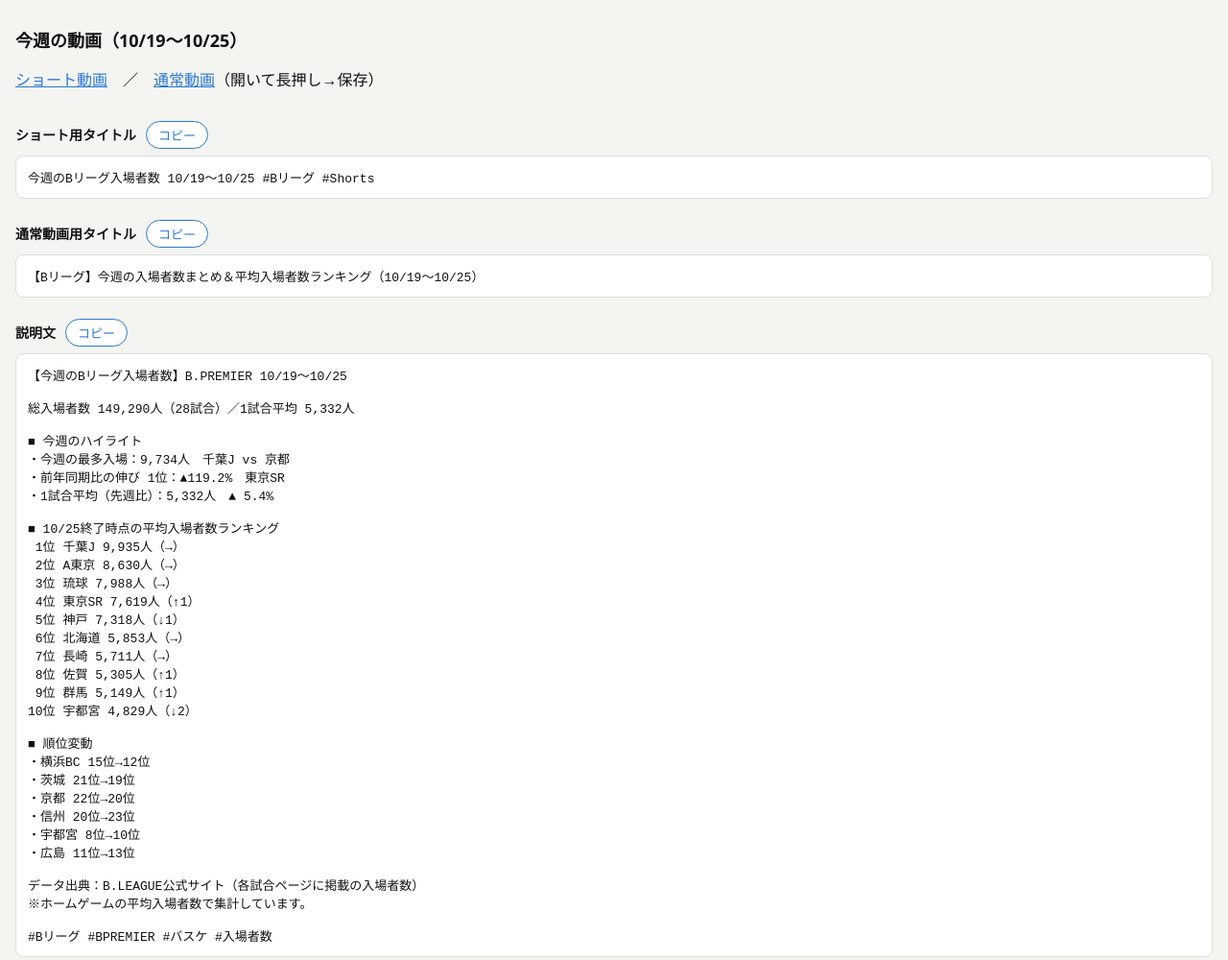
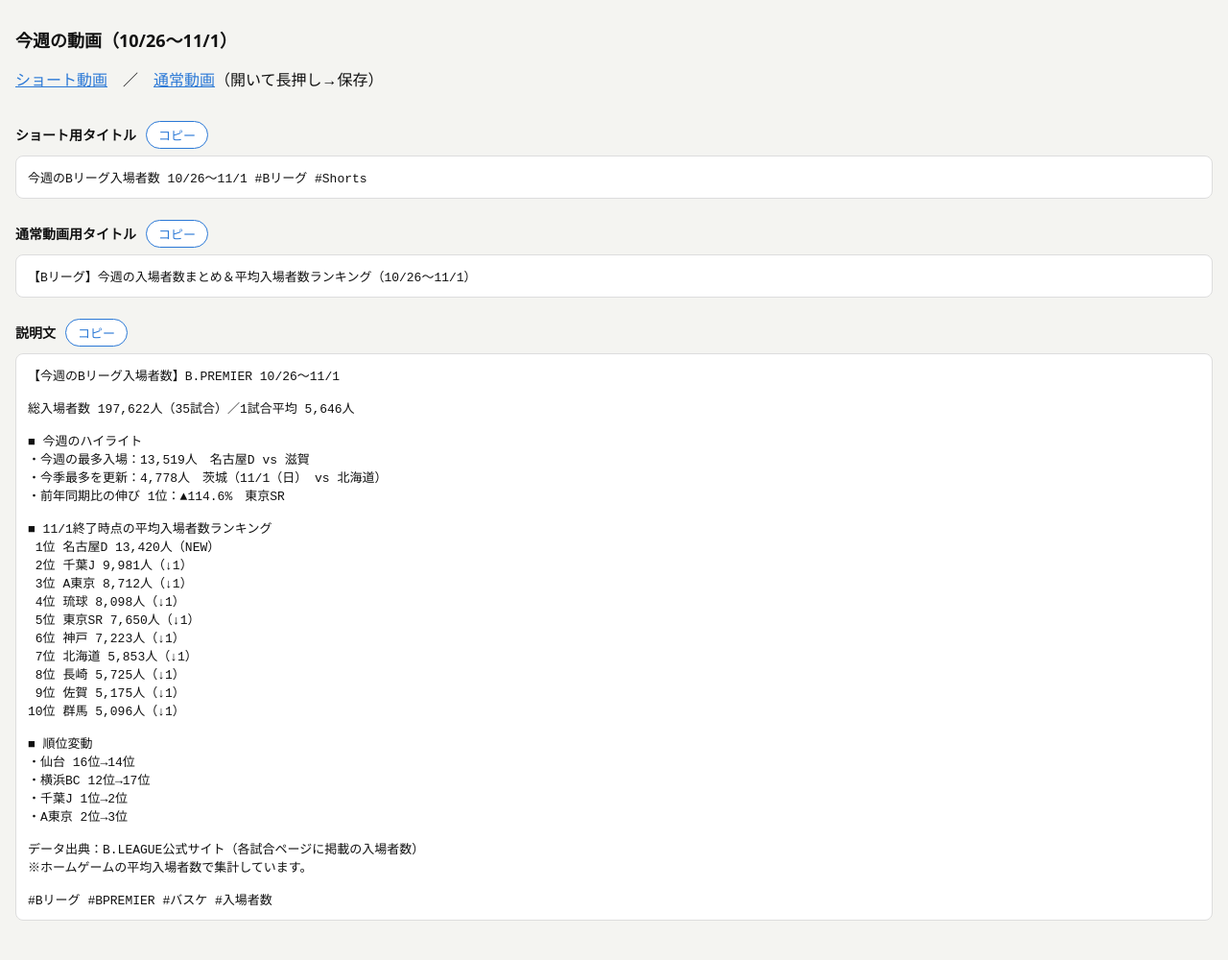
Before and after one commit to yamazaki-hi169/bleague, a plain HTML site: page video/latest_description.html in a window 1280 px wide. Shown: the whole page at 96% size. Drawn offline with Linux system fonts and the light colour scheme.

Commit message:
update 2026-11-03 07:57

```diff
--- a/video/latest_description.html
+++ b/video/latest_description.html
@@ -1,31 +1,29 @@
-<!DOCTYPE html><html lang="ja"><head><meta charset="utf-8"><meta name="viewport" content="width=device-width,initial-scale=1"><title>動画の説明文 10/19〜10/25</title><style>body{font-family:system-ui,sans-serif;margin:0;padding:16px;background:#f4f4f1;color:#111}h1{font-size:18px}h2{font-size:14px;margin:20px 0 6px;display:inline-block}pre{white-space:pre-wrap;background:#fff;border:1px solid #ddd;border-radius:8px;padding:12px;font-size:13px;margin:6px 0}button{margin-left:10px;padding:4px 12px;border-radius:999px;border:1px solid #2a78d6;background:#fff;color:#2a78d6;font-size:13px}a{color:#2a78d6}</style></head><body><h1>今週の動画（10/19〜10/25）</h1><p><a href="latest_shorts.mp4">ショート動画</a>　／　<a href="latest_regular.mp4">通常動画</a>（開いて長押し→保存）</p><h2>ショート用タイトル</h2><button onclick="cp(this)">コピー</button><pre>今週のBリーグ入場者数 10/19〜10/25 #Bリーグ #Shorts</pre><h2>通常動画用タイトル</h2><button onclick="cp(this)">コピー</button><pre>【Bリーグ】今週の入場者数まとめ＆平均入場者数ランキング（10/19〜10/25）</pre><h2>説明文</h2><button onclick="cp(this)">コピー</button><pre>【今週のBリーグ入場者数】B.PREMIER 10/19〜10/25
+<!DOCTYPE html><html lang="ja"><head><meta charset="utf-8"><meta name="viewport" content="width=device-width,initial-scale=1"><title>動画の説明文 10/26〜11/1</title><style>body{font-family:system-ui,sans-serif;margin:0;padding:16px;background:#f4f4f1;color:#111}h1{font-size:18px}h2{font-size:14px;margin:20px 0 6px;display:inline-block}pre{white-space:pre-wrap;background:#fff;border:1px solid #ddd;border-radius:8px;padding:12px;font-size:13px;margin:6px 0}button{margin-left:10px;padding:4px 12px;border-radius:999px;border:1px solid #2a78d6;background:#fff;color:#2a78d6;font-size:13px}a{color:#2a78d6}</style></head><body><h1>今週の動画（10/26〜11/1）</h1><p><a href="latest_shorts.mp4">ショート動画</a>　／　<a href="latest_regular.mp4">通常動画</a>（開いて長押し→保存）</p><h2>ショート用タイトル</h2><button onclick="cp(this)">コピー</button><pre>今週のBリーグ入場者数 10/26〜11/1 #Bリーグ #Shorts</pre><h2>通常動画用タイトル</h2><button onclick="cp(this)">コピー</button><pre>【Bリーグ】今週の入場者数まとめ＆平均入場者数ランキング（10/26〜11/1）</pre><h2>説明文</h2><button onclick="cp(this)">コピー</button><pre>【今週のBリーグ入場者数】B.PREMIER 10/26〜11/1
 
-総入場者数 149,290人（28試合）／1試合平均 5,332人
+総入場者数 197,622人（35試合）／1試合平均 5,646人
 
 ■ 今週のハイライト
-・今週の最多入場：9,734人　千葉J vs 京都
-・前年同期比の伸び 1位：▲119.2%　東京SR
-・1試合平均（先週比）：5,332人　▲ 5.4%
+・今週の最多入場：13,519人　名古屋D vs 滋賀
+・今季最多を更新：4,778人　茨城（11/1（日） vs 北海道）
+・前年同期比の伸び 1位：▲114.6%　東京SR
 
-■ 10/25終了時点の平均入場者数ランキング
- 1位 千葉J 9,935人（→）
- 2位 A東京 8,630人（→）
- 3位 琉球 7,988人（→）
- 4位 東京SR 7,619人（↑1）
- 5位 神戸 7,318人（↓1）
- 6位 北海道 5,853人（→）
- 7位 長崎 5,711人（→）
- 8位 佐賀 5,305人（↑1）
- 9位 群馬 5,149人（↑1）
-10位 宇都宮 4,829人（↓2）
+■ 11/1終了時点の平均入場者数ランキング
+ 1位 名古屋D 13,420人（NEW）
+ 2位 千葉J 9,981人（↓1）
+ 3位 A東京 8,712人（↓1）
+ 4位 琉球 8,098人（↓1）
+ 5位 東京SR 7,650人（↓1）
+ 6位 神戸 7,223人（↓1）
+ 7位 北海道 5,853人（↓1）
+ 8位 長崎 5,725人（↓1）
+ 9位 佐賀 5,175人（↓1）
+10位 群馬 5,096人（↓1）
 
 ■ 順位変動
-・横浜BC 15位→12位
-・茨城 21位→19位
-・京都 22位→20位
-・信州 20位→23位
-・宇都宮 8位→10位
-・広島 11位→13位
+・仙台 16位→14位
+・横浜BC 12位→17位
+・千葉J 1位→2位
+・A東京 2位→3位
 
 データ出典：B.LEAGUE公式サイト（各試合ページに掲載の入場者数）
 ※ホームゲームの平均入場者数で集計しています。
```
